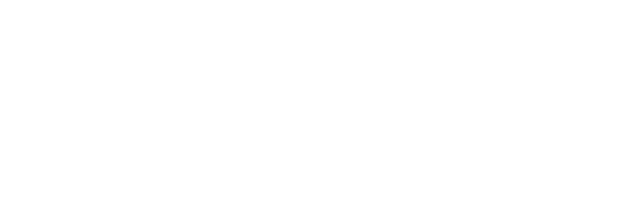
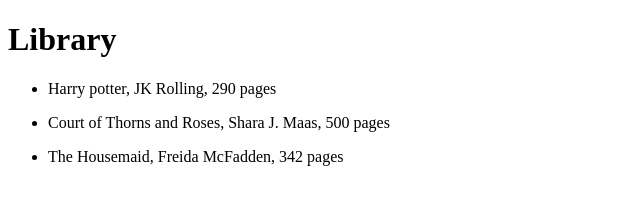
Before and after one commit to AutoAFK/library-js-course, a plain HTML site: page index.html in a window 1280 px wide. Shown: the whole page, without its empty margins (0-640 px from the left). Drawn offline with Linux system fonts and the light colour scheme.

Commit message:
Display the list of books in the page

```diff
--- a/index.html
+++ b/index.html
@@ -7,6 +7,9 @@
     <script src="./scripts/main.js" defer></script>
 </head>
 <body>
+    <h1>Library</h1>
+    <ul id="books-list">
 
+    </ul>
 </body>
 </html>
--- a/scripts/main.js
+++ b/scripts/main.js
@@ -1,7 +1,8 @@
+const booksListDOM = document.querySelector("#books-list");
 const library = [];
 
 function Book(name, author, numberOfPages) {
-    if(!new.target){
+  if (!new.target) {
     throw Error("Cannot use this function without the 'new' keyword");
   }
 
@@ -9,9 +10,32 @@
   this.name = name;
   this.author = author;
   this.numberOfPages = numberOfPages;
+
+  this.details = () => `${this.name}, ${this.author}, ${this.numberOfPages} pages`;
 }
 
-function addBookToLibrary(name,author,numberOfPages){
-    const book = new Book(name,author,numberOfPages);
+function addBookToLibrary(name, author, numberOfPages) {
+  const book = new Book(name, author, numberOfPages);
   library.push(book);
 }
+
+function displayBooks() {
+  for (const book of library) {
+    const bookDOM = document.createElement("li");
+    bookDOM.classList.add("book");
+
+    const bookDetailsParagraph = document.createElement("p");
+    bookDetailsParagraph.classList.add("book-details");
+    bookDetailsParagraph.textContent = book.details();
+
+    bookDOM.appendChild(bookDetailsParagraph);
+
+    booksListDOM.appendChild(bookDOM);
+  }
+}
+
+addBookToLibrary("Harry potter", "JK Rolling", 290);
+addBookToLibrary("Court of Thorns and Roses", "Shara J. Maas", 500);
+addBookToLibrary("The Housemaid", "Freida McFadden", 342);
+
+displayBooks();
```
Lines whose indentation alone changed are shown as unchanged.
